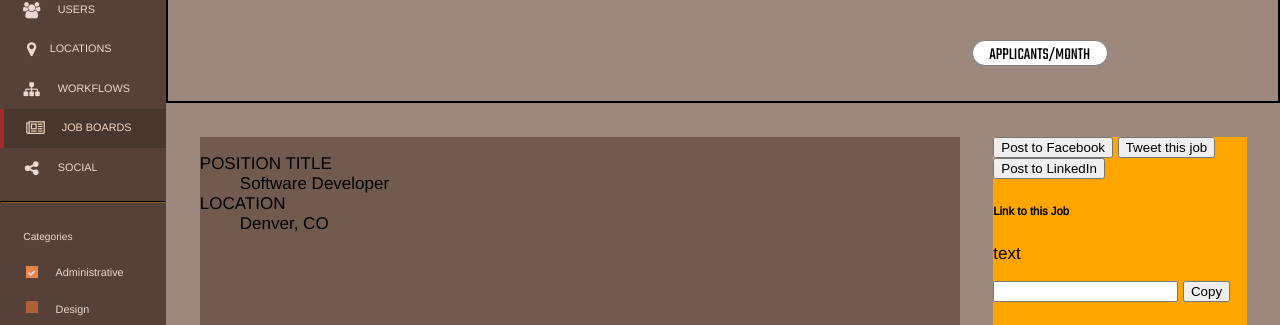
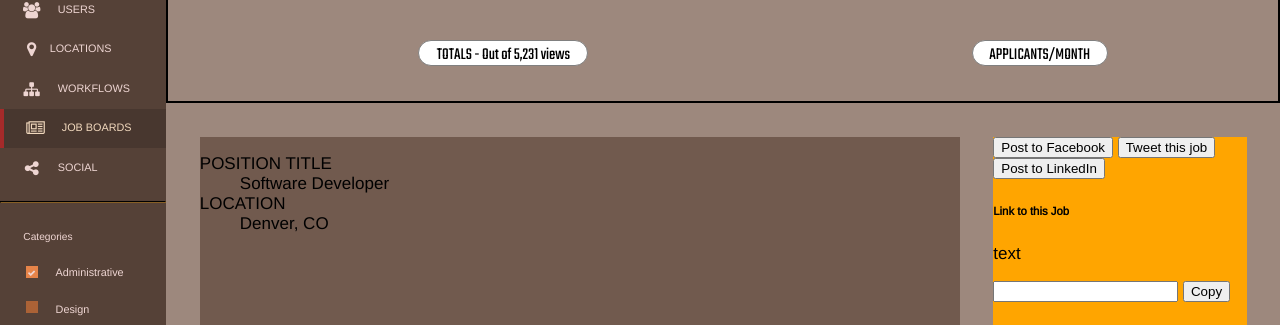
Before and after one commit to NatBee/nm-comp-challenge-3, a plain HTML site: page index.html in a window 1280 px wide. Shown: the part 460-785 px from the top of the page. Drawn offline with nearby package versions, Linux system fonts and the light colour scheme.

Commit message:
Added the label for the circle graphs

```diff
--- a/index.html
+++ b/index.html
@@ -6,7 +6,6 @@
     <link href="https://fonts.googleapis.com/css?family=Abel|Arimo|Teko" rel="stylesheet">
     <link rel="stylesheet" href="font-awesome-4.7.0/css/font-awesome.min.css">
     <meta name="viewport" content="width=device-width, initial-scale=1" charset="UTF-8">
-
   </head>
   <body>
     <section class="body">
@@ -90,6 +89,7 @@
                 </div>
               </div>
             </div>
+            <div class="circ-graph-btn">TOTALS - Out of 5,231 views</div>
           </div>
           <div class="graph">
             <div class="graph-img"></div>
--- a/styles.css
+++ b/styles.css
@@ -382,6 +382,19 @@ i.fa-icon-btn {
   font-size: 2.25em;
 }
 
+.circ-graph-btn {
+  border: 1px solid grey;
+  border-radius: 100px;
+  background: #FFFFFF;
+  font-size: 17px;
+  text-align: center;
+  height: 1.5em;
+  width: 10em;
+  font-family: 'Teko', sans-serif;
+  padding: 2px 0px;
+  margin: 43px 0px 0px 250px;
+}
+
 .graph {
   width: 447px;
   padding: 39px 1px;
```
